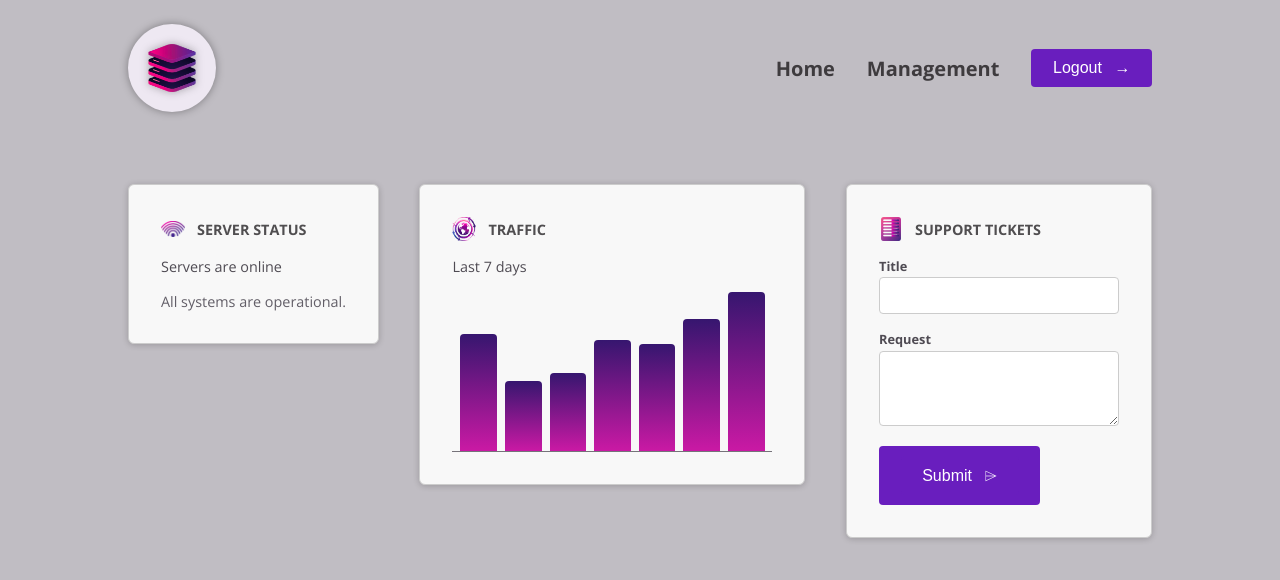
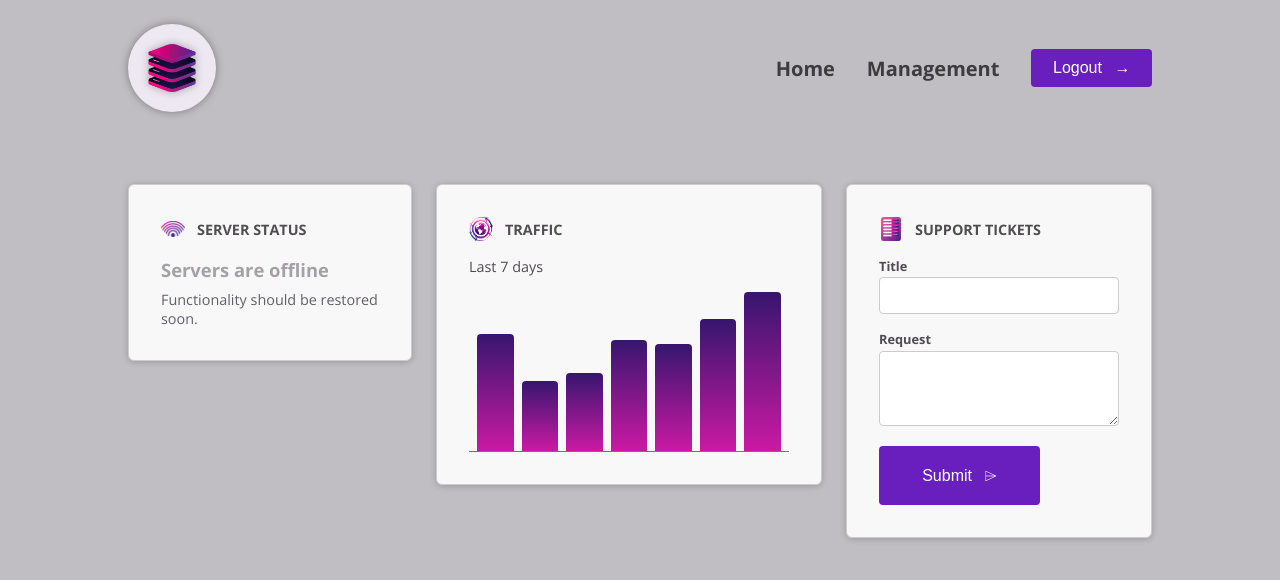
Before and after one commit to SaadMahmood1122/Angular-Project-Section5-Service-provider, an Angular app: page / in a window 1280 px wide. Shown: the top 580 px of the page. Built offline with nearby package versions, Linux system fonts and the light colour scheme.

Commit message:
aadding css classes dynamically

```diff
--- a/src/app/dashboard/server-status/server-status.component.html
+++ b/src/app/dashboard/server-status/server-status.component.html
@@ -1,4 +1,4 @@
-<div>
+<div [class.status]="currentStatus === 'offline'">
   @if (currentStatus === 'online') {
   <p>Servers are online</p>
   <p>All systems are operational.</p>
--- a/src/app/dashboard/server-status/server-status.component.ts
+++ b/src/app/dashboard/server-status/server-status.component.ts
@@ -8,5 +8,5 @@ import { Component } from '@angular/core';
   styleUrl: './server-status.component.css',
 })
 export class ServerStatusComponent {
-  currentStatus = 'online';
+  currentStatus = 'offline';
 }
```
